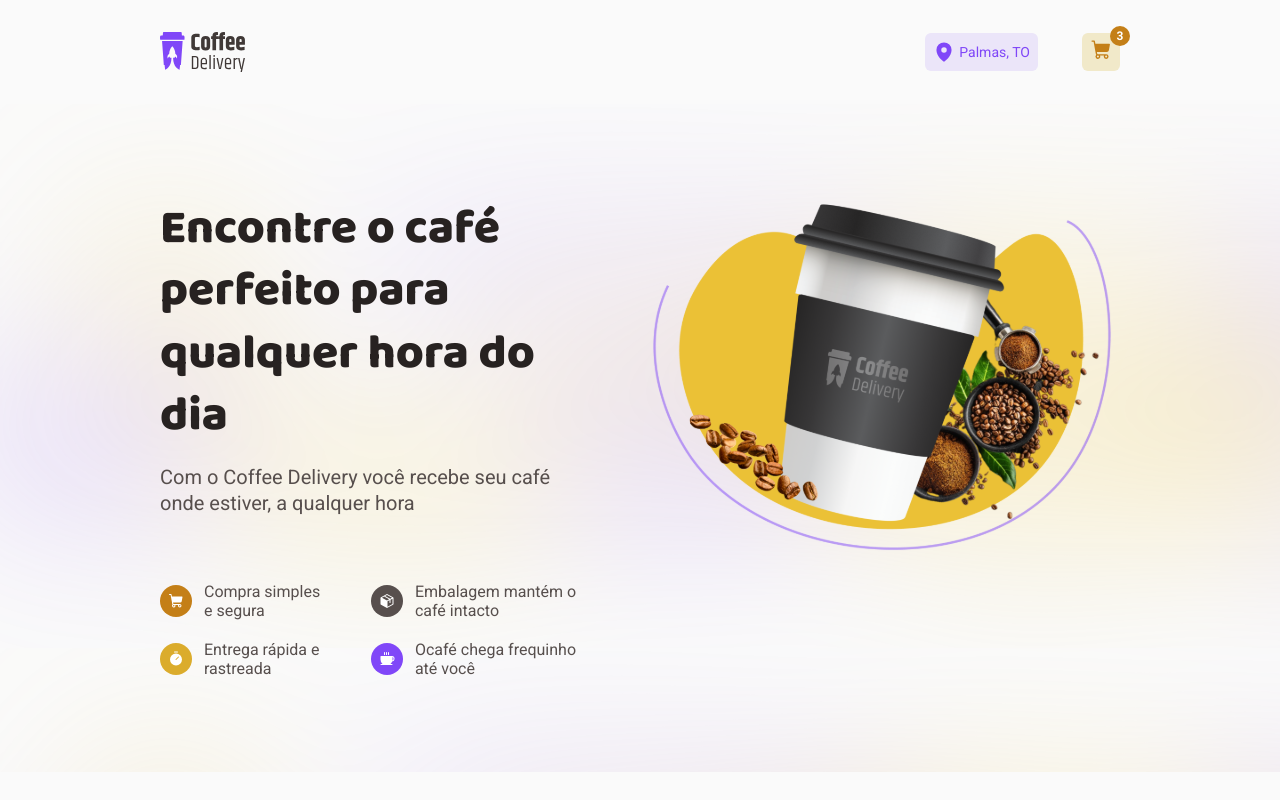
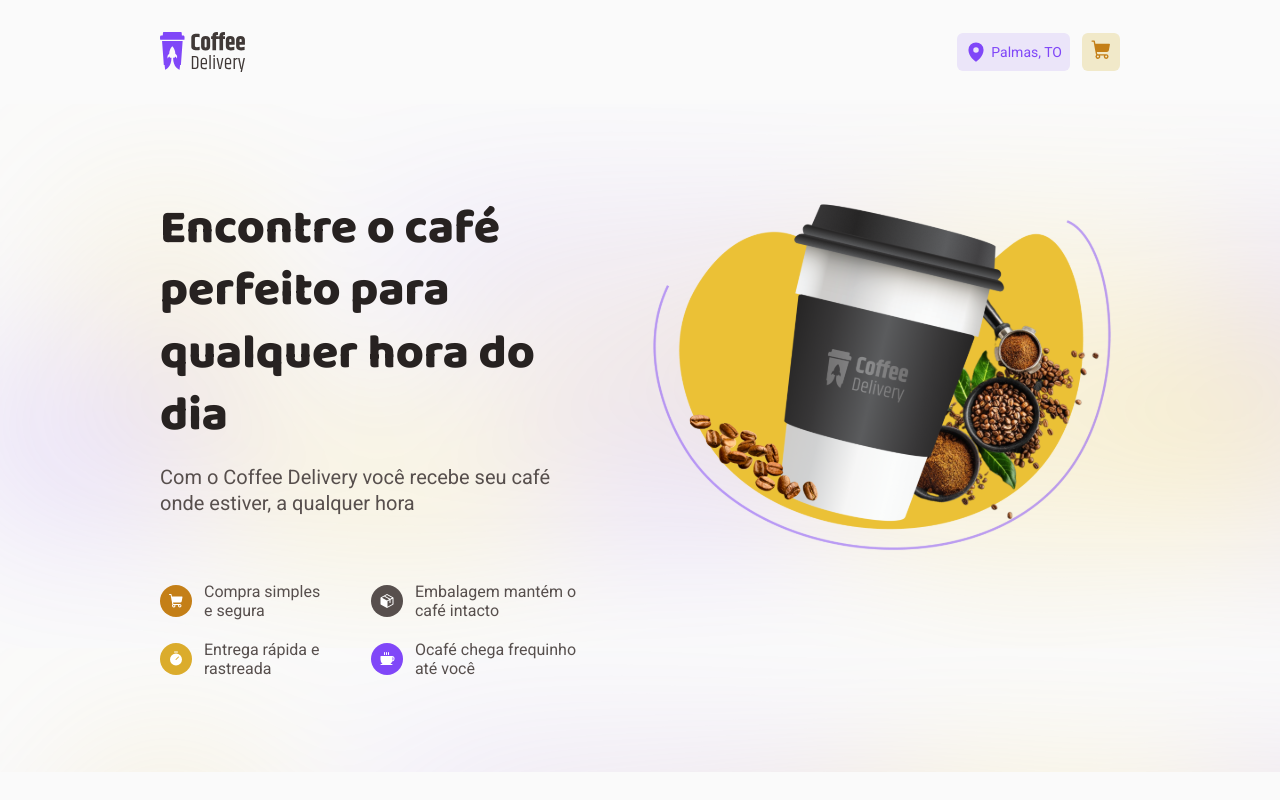
Before and after one commit to elioenays/coffee-delivery, a React (Vite) app: page / in a window 1280 px wide. Shown: the top 800 px of the page. Built offline with nearby package versions, Linux system fonts and the light colour scheme; the HTML template or start-up script is replaced by a standard one.

Commit message:
Create context to itens in cart

```diff
--- a/src/App.tsx
+++ b/src/App.tsx
@@ -3,12 +3,15 @@ import { defaultTheme } from './styles/themes/default'
 import { GlobalStyle } from './styles/global'
 import { BrowserRouter } from 'react-router-dom'
 import Router from './Router'
+import CartContextProvider from './contexts/CartContext'
 
 export default function App() {
   return (
     <ThemeProvider theme={defaultTheme}>
       <BrowserRouter>
-        <Router />
+        <CartContextProvider>
+          <Router />
+        </CartContextProvider>
       </BrowserRouter>
       <GlobalStyle />
     </ThemeProvider>
--- a/src/components/Header/index.tsx
+++ b/src/components/Header/index.tsx
@@ -8,8 +8,12 @@ import {
 import logo from '../../assets/Logo.svg'
 import { MapPin, ShoppingCart } from '@phosphor-icons/react'
 import { NavLink } from 'react-router-dom'
+import { useContext } from 'react'
+import { CartContext } from '../../contexts/CartContext'
 
 export default function Header() {
+  const { itensInCart } = useContext(CartContext)
+
   return (
     <HeaderContainer>
       <img src={logo} />
@@ -21,7 +25,10 @@ export default function Header() {
           />
           Palmas, TO
         </LocationContainer>
-        <Counter>3</Counter>
+        {itensInCart.length ? (
+          <Counter>{itensInCart.length}</Counter>
+        ) : undefined}
+
         <nav>
           <NavLink to='/checkout'>
             <ShoppingCart
--- /dev/null
+++ b/src/contexts/CartContext.tsx
@@ -0,0 +1,29 @@
+import { ReactNode, createContext, useState } from 'react'
+import { CoffeeProps } from '../utils/coffee/coffees'
+
+interface CartContextType {
+  addItensInCart: (coffee: CoffeeProps) => void
+  itensInCart: CoffeeProps[]
+}
+
+interface CartContextProviderProps {
+  children: ReactNode
+}
+
+export const CartContext = createContext({} as CartContextType)
+
+export default function CartContextProvider({
+  children,
+}: CartContextProviderProps) {
+  const [itemsInCart, setItemsInCart] = useState<CoffeeProps[]>([])
+
+  function addItensInCart(coffee: CoffeeProps) {
+    setItemsInCart((state) => [...state, coffee])
+  }
+
+  return (
+    <CartContext.Provider value={{ itensInCart: itemsInCart, addItensInCart }}>
+      {children}
+    </CartContext.Provider>
+  )
+}
```
